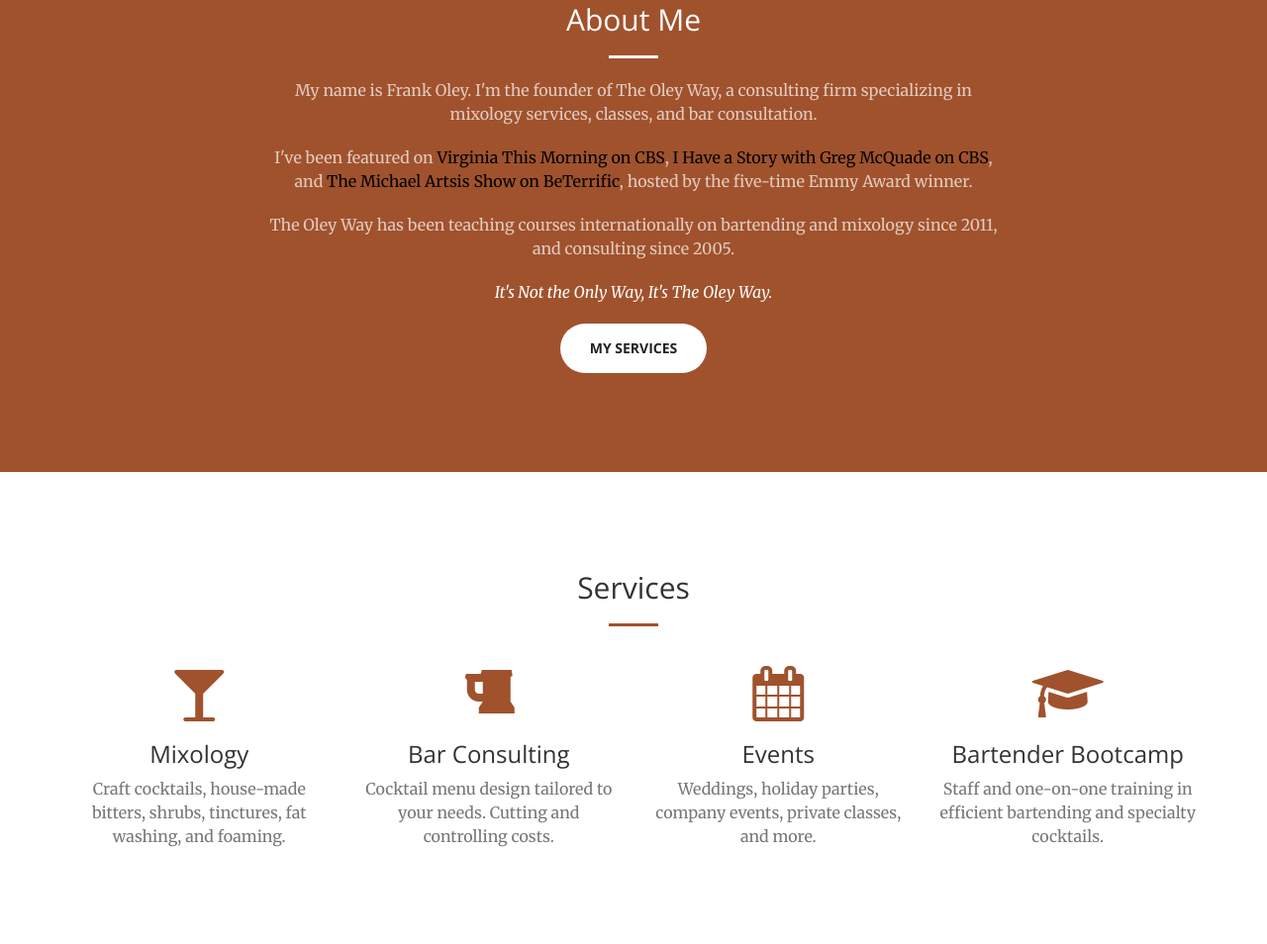
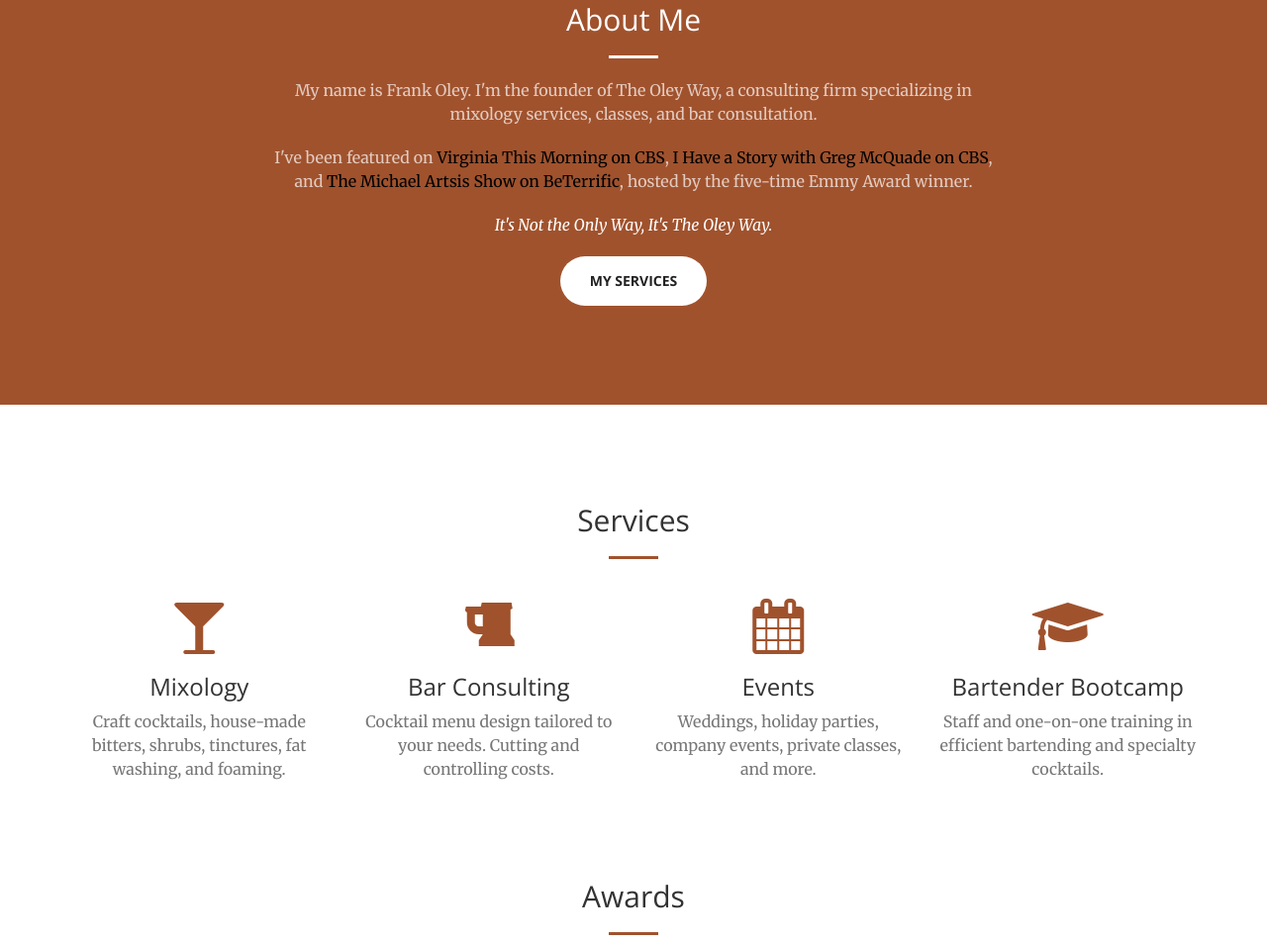
Before and after one commit to arinaldi/arinaldi.github.io, a plain HTML site: page index.html in a window 1280 px wide. Shown: the part 897-1851 px from the top of the page at 99% size. Drawn offline with nearby package versions, Linux system fonts and the light colour scheme.

Commit message:
Remove paragraph with dates

```diff
--- a/index.html
+++ b/index.html
@@ -87,9 +87,6 @@
                     </p>
                     <p class="text-faded">
                         I've been featured on <a class="bio-link" href="http://wtvr.com/2017/08/16/celebrating-national-rum-day-with-the-oley-way/" target="_blank">Virginia This Morning on CBS</a>, <a class="bio-link" href="http://wtvr.com/2017/08/04/the-oley-way-nationally-recognized-bartender-stirs-up-his-recipe-for-success/" target="_blank">I Have a Story with Greg McQuade on CBS</a>, and <a class="bio-link" href="https://www.youtube.com/watch?v=Cmw-9wT5X5E" target="_blank">The Michael Artsis Show on BeTerrific</a>, hosted by the five-time Emmy Award winner.
-                    </p>
-                    <p class="text-faded">
-                        The Oley Way has been teaching courses internationally on bartending and mixology since 2011, and consulting since 2005.
                     </p>
                     <p class="slogan">It's Not the Only Way, It's The Oley Way.</p>
                     <a href="#services" class="page-scroll btn btn-default btn-xl sr-button">My Services</a>
```
